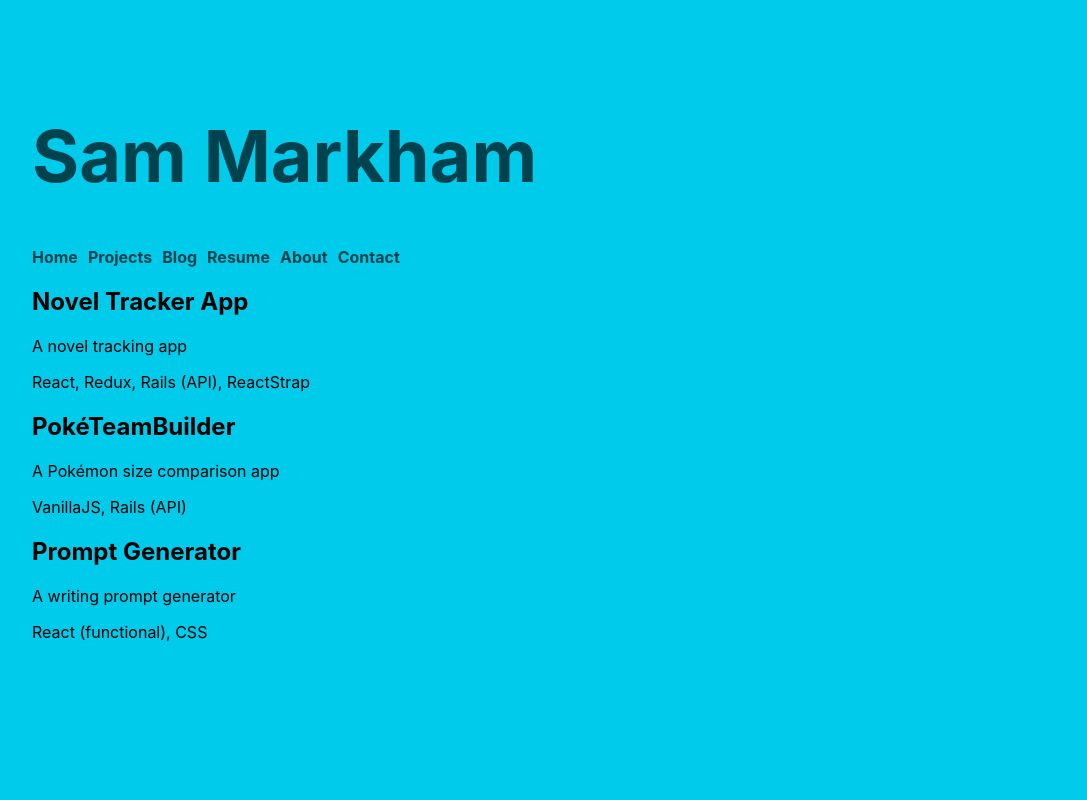
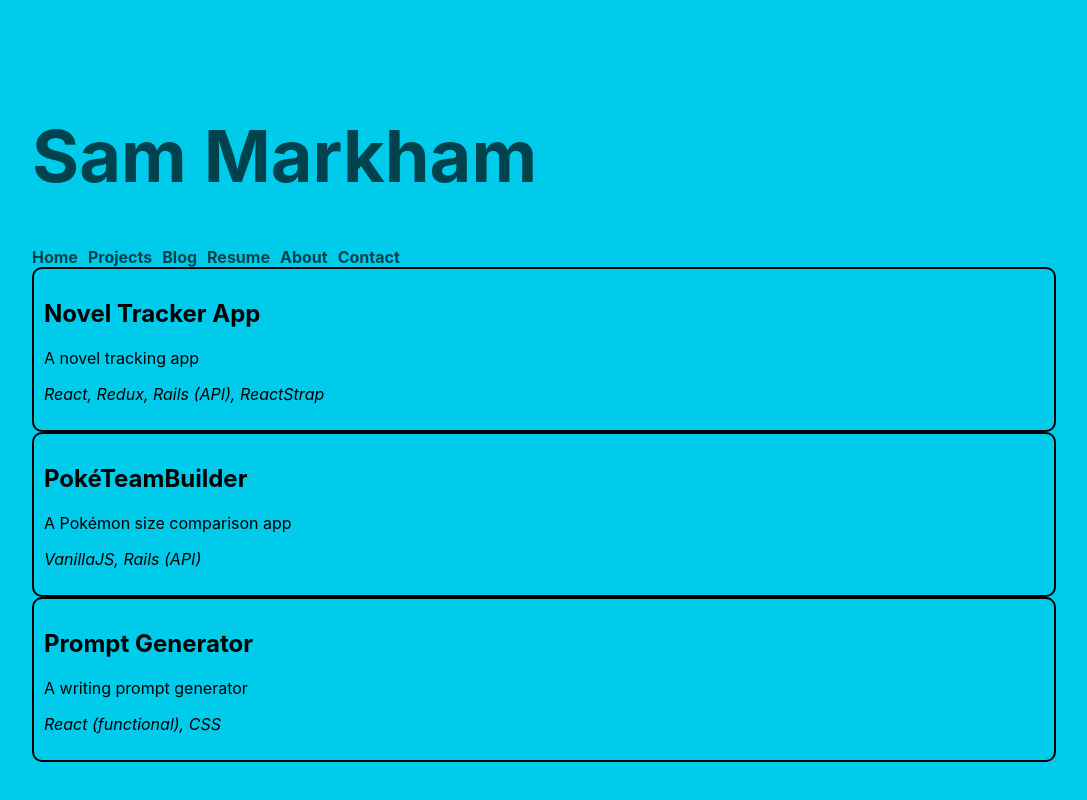
Before and after one commit to sharkham/sharkham-portfolio, a React (Create React App) app: page /projects in a window 1280 px wide. Shown: the top 800 px of the page, without its empty margins (96-1183 px from the left). Built offline with nearby package versions, Linux system fonts and the light colour scheme.

Commit message:
Add more styling for project cards and project languages

```diff
--- a/src/App.css
+++ b/src/App.css
@@ -52,6 +52,12 @@ body {
 
 .project-card {
   border-style: solid;
-  border: 5px;
+  border: solid 2px;
+  border-radius: 10px;
   border-color: black;
+  padding: 10px;
 }
+
+.project-languages {
+  font-style: italic;
+}
```
